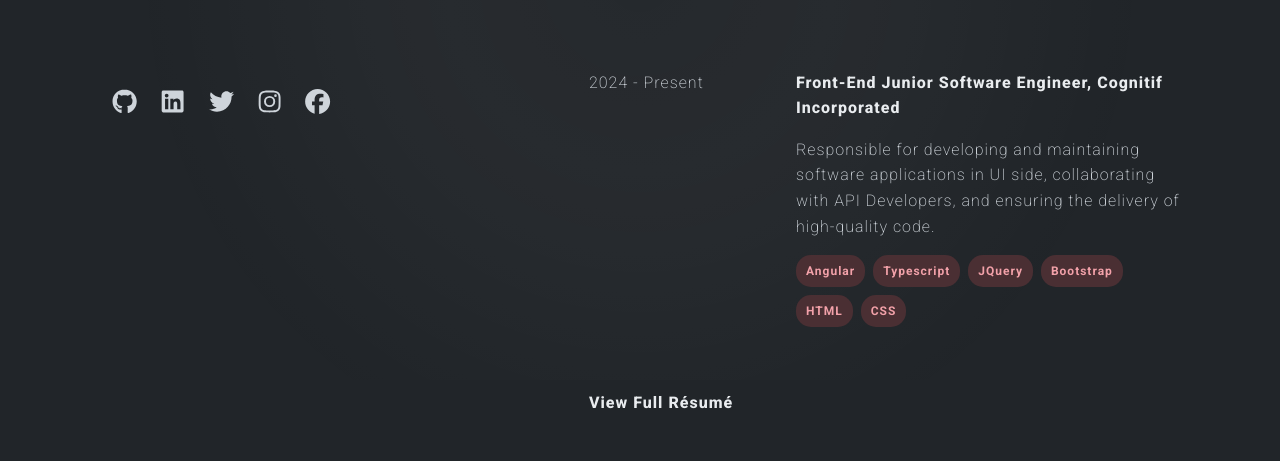
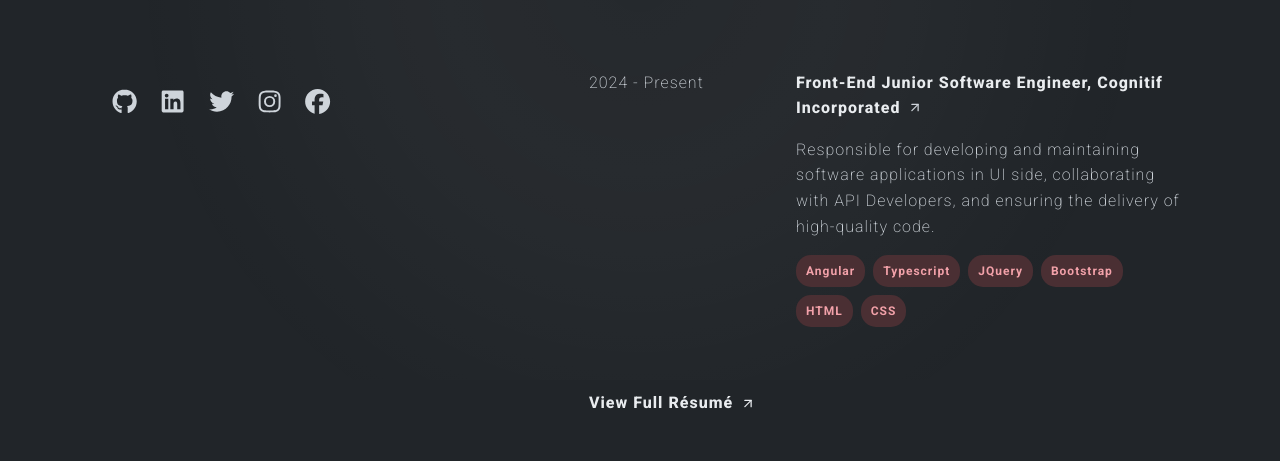
Before and after one commit to diksik0123/devpaulio, a React (Vite) app: page / in a window 1280 px wide. Shown: the part 420-881 px from the top of the page. Built offline with nearby package versions, Linux system fonts and the light colour scheme.

Commit message:
upload new resume and arrow up icon animation

```diff
--- a/src/Components/Experience/Experience.jsx
+++ b/src/Components/Experience/Experience.jsx
@@ -1,4 +1,5 @@
 import styles from './Experience.module.scss';
+import { LuArrowUpRight } from "react-icons/lu";
 
 function Experience() {
     return (
@@ -11,7 +12,7 @@ function Experience() {
                             <p className={styles['date-text']}>2024 - Present</p>
                         </div>
                         <div className={`col-8 ${styles['col-custom']}`}>
-                            <p><span className={styles['job-title']} style={styles.span}>Front-End Junior Software Engineer, Cognitif Incorporated</span>&nbsp;<i className="bi bi-arrow-up-right"></i></p>
+                            <p><span className={styles['job-title']} style={styles.span}>Front-End Junior Software Engineer, Cognitif Incorporated</span>&nbsp;<LuArrowUpRight className={styles['arrow-icon']}/></p>
                             <p>Responsible for developing and maintaining software applications in UI side, collaborating with API Developers, and ensuring the delivery of high-quality code.</p>
                             <div className={`d-flex gap-2 flex-wrap`}>
                                 <div className={`badge bg-primary ${styles['badge-container']}`}>Angular</div>
@@ -24,7 +25,7 @@ function Experience() {
                         </div>
                     </div>
                     <div className='container ps-0 mt-5'>
-                        <a className={styles['resume-text']} href="/resume_paulbocalan.pdf" target="_blank" rel="noopener noreferrer"><span style={styles.span}>View Full Résumé</span>&nbsp;<i className="bi bi-arrow-up-right"></i></a>
+                        <a className={styles['resume-text']} href="/resume_paulbocalan.pdf" target="_blank" rel="noopener noreferrer"><span style={styles.span}>View Full Résumé</span>&nbsp;<LuArrowUpRight className={styles['arrow-icon']}/></a>
                     </div>
                 </div>
             </section>
--- a/src/Components/Experience/Experience.module.scss
+++ b/src/Components/Experience/Experience.module.scss
@@ -2,9 +2,9 @@ section{
     .experience-container{
         border-radius: 5px;
         cursor: pointer;
-        i{
+        .arrow-icon{
             position: absolute;
-            font-size: 12px;
+            font-size: 20px;
             padding-top: 5px;
         }
         .date-text{
@@ -20,16 +20,17 @@ section{
             transition: all 0.3s;
             background: rgba(255, 255, 255, 0.1);
             box-shadow: 0 4px 30px rgba(0, 0, 0, 0.1);
+            color: var(--hover-text-color) !important;
             .job-title{
                 color: var(--hover-text-color) !important;
             }
             .date-text{
                 color: var(--text-color) !important;
-                }
-            i{
+            }
+            .arrow-icon{
                 transition: all 0.3s;
                 padding-top: 0px;
-                padding-left: 3px;
+                padding-left: 6px;
                 color: var(--hover-text-color) !important;
             }
         }
@@ -37,18 +38,18 @@ section{
     .resume-text{
         color: var(--text-color) !important;
         text-decoration: none !important;
-        i{
+        .arrow-icon{
             position: absolute;
-            font-size: 10px;
+            font-size: 20px;
             padding-top: 5px;
         }
 
         &:hover{
             color: var(--hover-text-color) !important;
-            i{
+            .arrow-icon{
                 transition: all 0.3s;
                 padding-top: 0px;
-                padding-left: 3px;
+                padding-left: 6px;
             }
             span{
                 color: var(--hover-text-color) !important;
```
Also changed, not shown: 1 other file (tests, documents, lock files or other folders).
